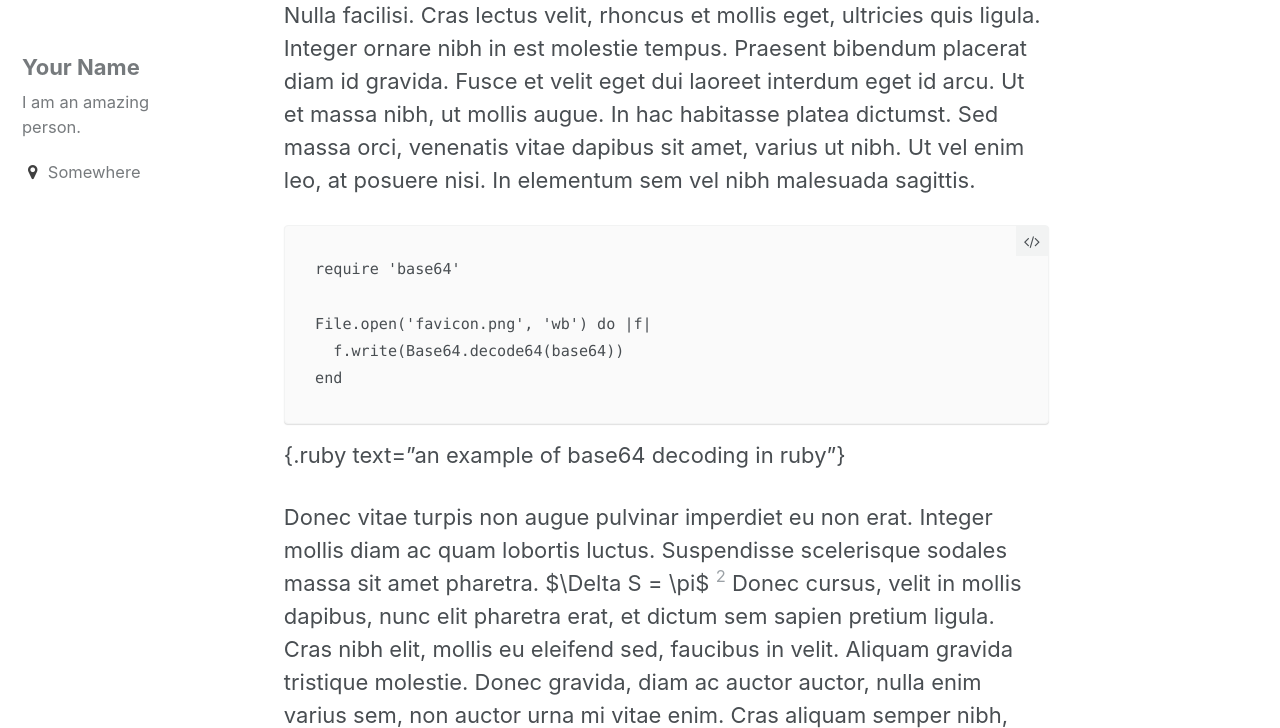
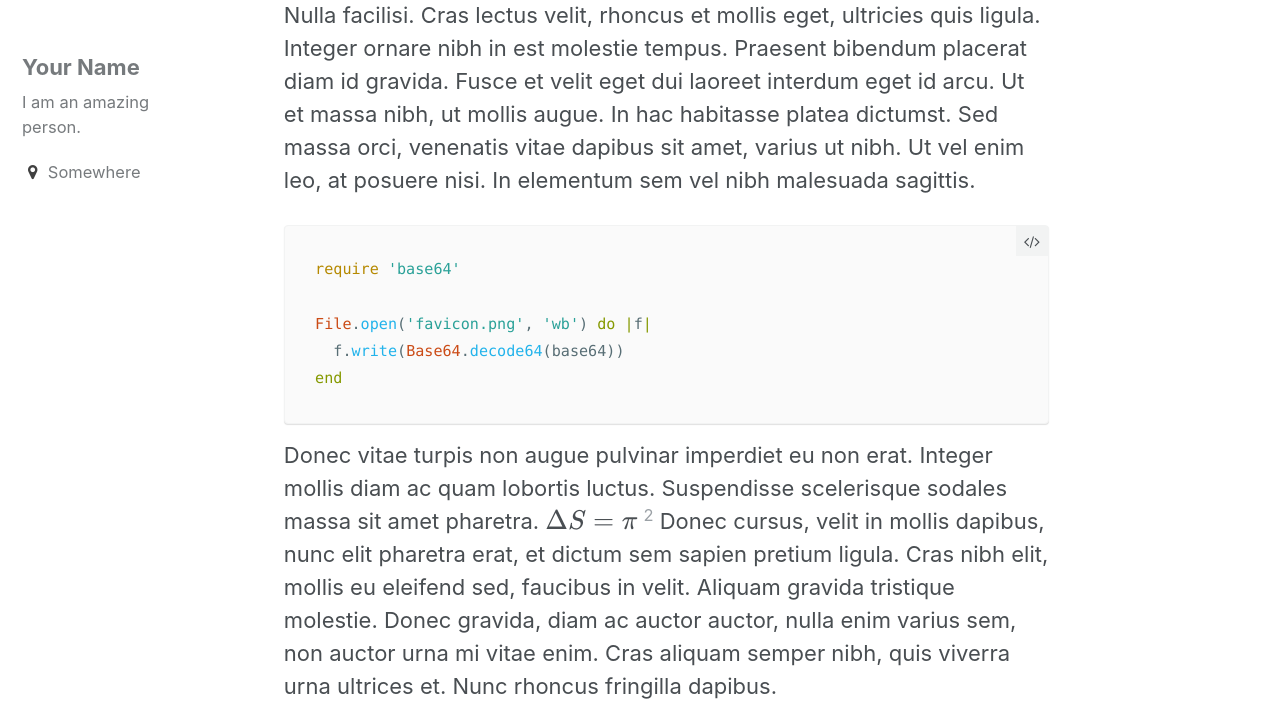
Before and after one commit to robertodr/robertodr.github.io, a Jekyll site: the page built from _posts/2015-12-13-test-post.md, in a window 1280 px wide and 900 px high, scrolled down 1124 px, cut to the strip 0-728 px from the top of the window. Built offline with Jekyll 4.4.1, drawn with Linux system fonts in a browser that asks for light colours; formulas are drawn with MathJax 3; some of the changed text lies outside the part shown.

Commit message:
Change date on test post

```diff
--- a/_posts/2017-07-13-test-post.md
+++ b/_posts/2015-12-13-test-post.md
@@ -23,28 +22,42 @@
 
 Nulla facilisi. Cras lectus velit, rhoncus et mollis eget, ultricies quis ligula. Integer ornare nibh in est molestie tempus. Praesent bibendum placerat diam id gravida. Fusce et velit eget dui laoreet interdum eget id arcu. Ut et massa nibh, ut mollis augue. In hac habitasse platea dictumst. Sed massa orci, venenatis vitae dapibus sit amet, varius ut nibh. Ut vel enim leo, at posuere nisi. In elementum sem vel nibh malesuada sagittis.
 
-~~~
+~~~ ruby
 require 'base64'
 
 File.open('favicon.png', 'wb') do |f|
   f.write(Base64.decode64(base64))
 end
 ~~~
-{.ruby text="an example of base64 decoding in ruby"}
 
-Donec vitae turpis non augue pulvinar imperdiet eu non erat. Integer mollis diam ac quam lobortis luctus. Suspendisse scelerisque sodales massa sit amet pharetra. $\Delta S = \pi$ [^2] Donec cursus, velit in mollis dapibus, nunc elit pharetra erat, et dictum sem sapien pretium ligula. Cras nibh elit, mollis eu eleifend sed, faucibus in velit. Aliquam gravida tristique molestie. Donec gravida, diam ac auctor auctor, nulla enim varius sem, non auctor urna mi vitae enim. Cras aliquam semper nibh, quis viverra urna ultrices et. Nunc rhoncus fringilla dapibus.
+Donec vitae turpis non augue pulvinar imperdiet eu non erat. Integer mollis
+diam ac quam lobortis luctus. Suspendisse scelerisque sodales massa sit amet
+pharetra. $$\Delta S = \pi$$ [^2] Donec cursus, velit in mollis dapibus, nunc
+elit pharetra erat, et dictum sem sapien pretium ligula. Cras nibh elit, mollis
+eu eleifend sed, faucibus in velit. Aliquam gravida tristique molestie. Donec
+gravida, diam ac auctor auctor, nulla enim varius sem, non auctor urna mi vitae
+enim. Cras aliquam semper nibh, quis viverra urna ultrices et. Nunc rhoncus
+fringilla dapibus.
 
 <img src="http://placekitten.com/720/250" class="center">
 
 # Immortal Words #
 
-As you can see, there’s lots of work to do! Aenean mauris augue, faucibus vel sagittis nec, viverra sit amet sapien. Etiam neque nisi, molestie vel lacinia a, scelerisque eget justo. Suspendisse imperdiet lectus eu metus malesuada vel vehicula libero rutrum. Nulla facilisi. Cras lectus velit, rhoncus et mollis eget, ultricies quis ligula. Integer ornare nibh in est molestie tempus. Praesent bibendum placerat diam id gravida. Fusce et velit eget dui laoreet interdum eget id arcu.
+As you can see, there’s lots of work to do! Aenean mauris augue, faucibus vel
+sagittis nec, viverra sit amet sapien. Etiam neque nisi, molestie vel lacinia
+a, scelerisque eget justo. Suspendisse imperdiet lectus eu metus malesuada vel
+vehicula libero rutrum. Nulla facilisi. Cras lectus velit, rhoncus et mollis
+eget, ultricies quis ligula. Integer ornare nibh in est molestie tempus.
+Praesent bibendum placerat diam id gravida. Fusce et velit eget dui laoreet
+interdum eget id arcu.
 
 > Too many people have opinions on things they know nothing about. And the more ignorant they are, the more opinions they have.
 >
 > <cite><strong>Thomas Hildern</strong> on <a href="http://fallout.wikia.com/wiki/Thomas_Hildern">Fallout Wiki</a></cite>
 
-Aenean mauris augue, faucibus vel sagittis nec, viverra sit amet sapien. Etiam neque nisi, molestie vel lacinia a, scelerisque eget justo. Suspendisse imperdiet lectus eu metus malesuada vel vehicula libero rutrum. Nulla facilisi.
+Aenean mauris augue, faucibus vel sagittis nec, viverra sit amet sapien. Etiam
+neque nisi, molestie vel lacinia a, scelerisque eget justo. Suspendisse
+imperdiet lectus eu metus malesuada vel vehicula libero rutrum. Nulla facilisi.
 
 ## The Meaning of Life ##
 
```
Also changed, not shown: other parts of _posts/2015-12-13-test-post.md (+0 -1 lines).
